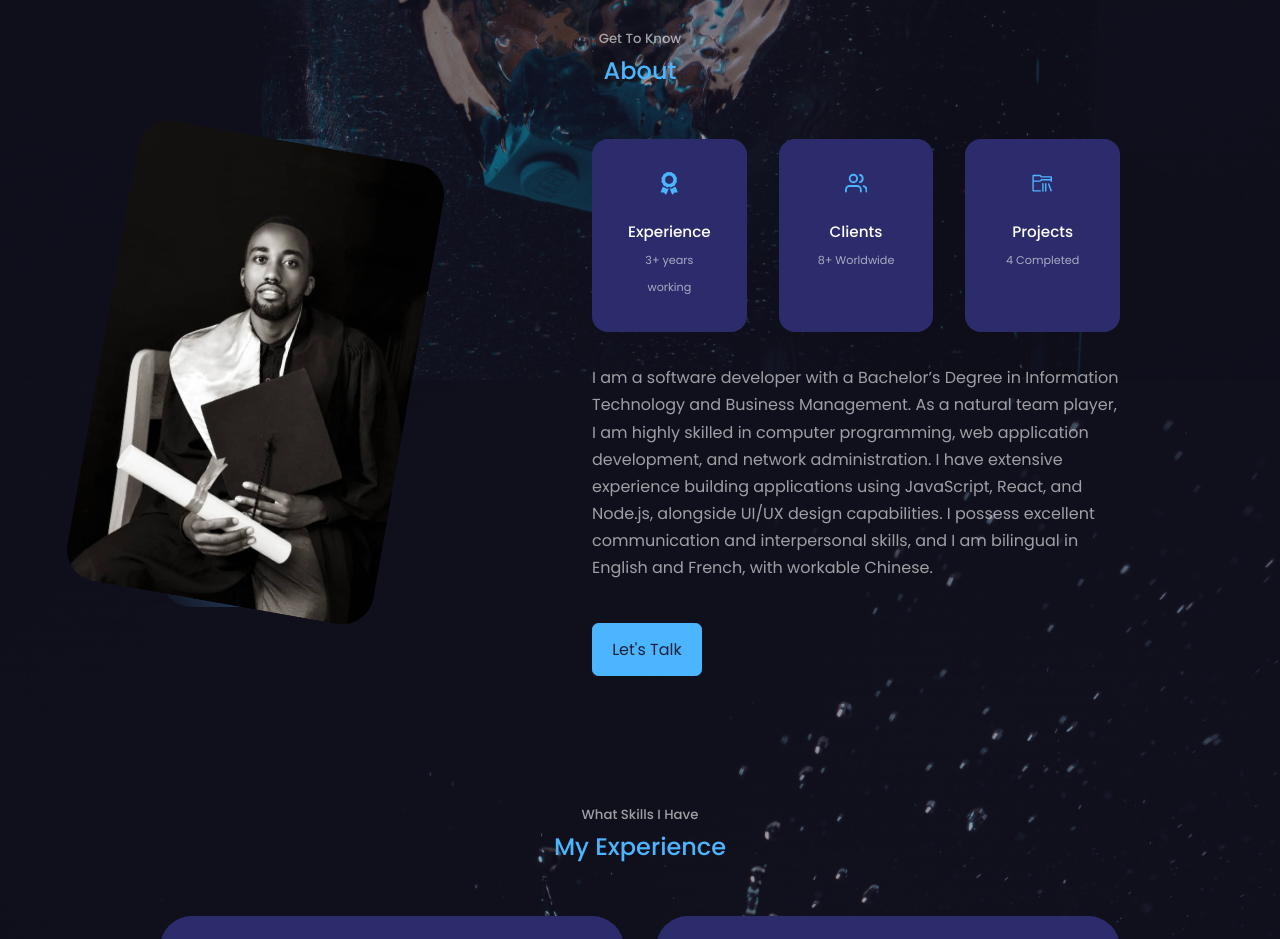
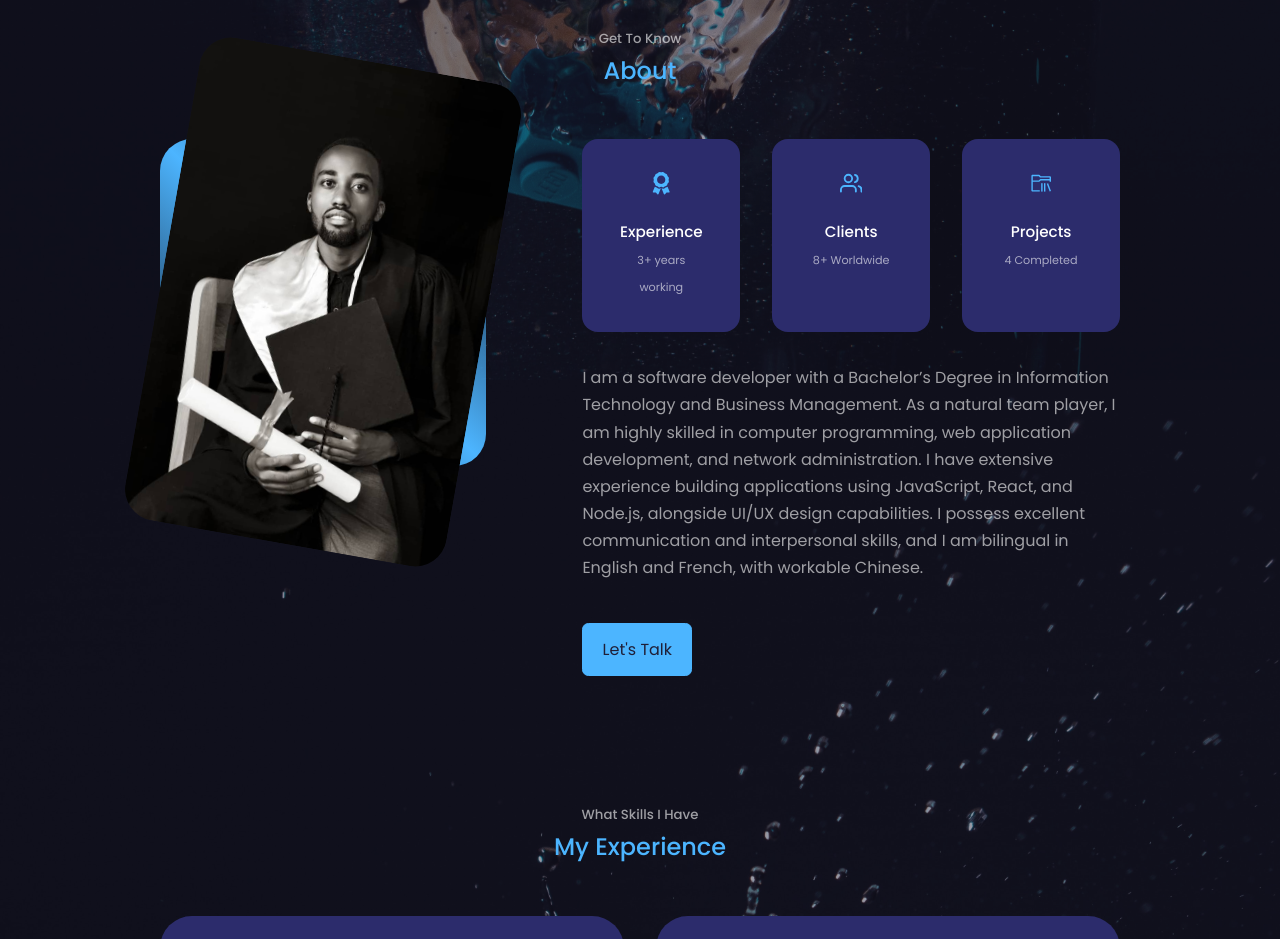
Before and after one commit to tysepa/React-portfolio-website, a React (Create React App) app: page / in a window 1280 px wide. Shown: the part 900-1839 px from the top of the page. Built offline with nearby package versions, Linux system fonts and the light colour scheme.

Commit message:
Slightly increase padding between image and cards on About page

```diff
--- a/src/components/about/about.css
+++ b/src/components/about/about.css
@@ -1,14 +1,13 @@
 .about__container{
     display: grid;
-    grid-template-columns: 30% 55%;
-    gap: 15%;
+    grid-template-columns: 34% 56%;
+    gap: 10%;
     margin: 5rem auto;
 }
 .about__me{
-    width: 66%;
-    height: 29.2rem;
-    /* margin-left: 10rem; */
+    width: 100%;
     aspect-ratio: 1/1;
+    height: auto;
     border-radius: 2rem;
     background: linear-gradient(45deg, transparent, var(--color-primary), transparent);
     display: grid;
@@ -21,8 +20,9 @@
     transition: var(--transition);
 }
 .me-ab{
-    width: auto;
-    height: 29.2rem;
+    width: 100%;
+    height: 100%;
+    object-fit: cover;
 }
 .about__me-image:hover {
     transform: rotate(0);
@@ -79,7 +79,7 @@
 
     .about__me{
         width: 50%;
-        margin: 2rem auto 4rem;
+        margin: 2rem auto 4.5rem;
     }
     .about__content p {
         margin: 1rem 0 1.5rem;
@@ -97,7 +97,7 @@
         width: 65%;
         height: auto;
         aspect-ratio: 1/1;
-        margin: 0 auto 3rem;
+        margin: 0 auto 4rem;
     }
     .me-ab {
         width: 100%;
@@ -107,6 +107,7 @@
     .about__cards {
         grid-template-columns: 1fr;
         gap: 1rem;
+        padding-top: 1.5rem;
     }
     .about__content {
         text-align: center;
```
